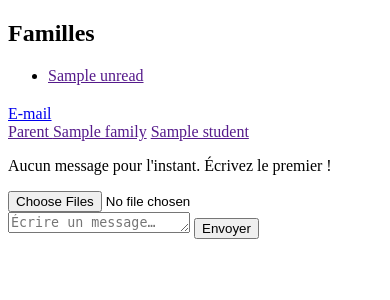
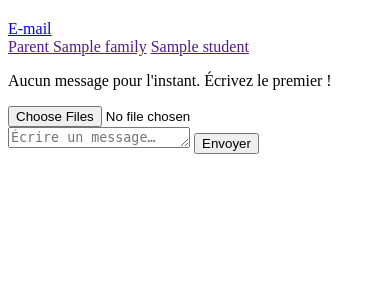
Before and after one commit to Azzurra06/LeevelApp, a PHP site: template app/views/t_messages.php in a window 390 px wide. Shown: the top 300 px of the page. Run offline with PHP 8.4, Linux system fonts and the light colour scheme; the template is opened without the code that fills it: most values are stand-ins (such as "Sample title", 1, 10 or a date in 2020); data that the repository does not hold is empty.

Commit message:
Messagerie tutrice : plus de liste des familles ; sur mobile, bascule Parent / élève à côté du nom
L'élève se choisit déjà dans la barre du haut. Sur mobile, les icônes téléphone / e-mail laissent
la place à la bascule Parent / élève, sur la même ligne que le nom de la famille.

Co-Authored-By: Claude Opus 5.5 <noreply@anthropic.com>
Claude-Session: https://claude.ai/code/session_01WrVmNvKeFszsCpXY3z8BA4

```diff
--- a/app/views/t_messages.php
+++ b/app/views/t_messages.php
@@ -1,15 +1,5 @@
 <?php $title = 'Messagerie'; $me = current_user(); $channel = $ch; $postUrl = url('t_messages', ['sid' => $s['id']] + ($ch === 'student' ? ['ch' => 'student'] : [])); ?>
-<div class="msg-layout">
-  <aside class="card thread-list">
-    <h2>Familles</h2>
-    <ul class="list">
-      <?php foreach ($threads as $th): $x = $th['s']; ?>
-        <li class="li-link<?= (int)$x['id'] === (int)$s['id'] ? ' current' : '' ?>"><a href="<?= e(url('t_messages', ['sid' => $x['id']])) ?>">
-          <div><strong><?= e($x['first_name']) ?></strong><?php if ($th['unread']): ?> <span class="nav-badge"><?= $th['unread'] ?></span><?php endif ?><br>
-            <small class="muted"><?= $th['last'] ? e(mb_strimwidth($th['last']['body'], 0, 48, '…') ?: '📎 Pièce jointe') : 'Aucun message' ?></small></div></a></li>
-      <?php endforeach ?>
-    </ul>
-  </aside>
+<div class="msg-layout msg-single">
   <section class="card chat-card">
     <div class="chat-top"><div class="row between thread-head"><h2><?= e($s['family_name']) ?></h2>
       <?php if ($parent): ?><div class="row"><?php if (!empty($parent['phone'])): ?><a class="btn ghost sm" title="Appeler" aria-label="Appeler le parent" href="tel:<?= e(preg_replace('/[^0-9+]/', '', $parent['phone'])) ?>"><?= icon('message-circle') ?> <span class="lbl"><?= e($parent['phone']) ?></span></a><?php endif ?>
```
Also changed, not shown: assets/app.css (+12 -0 lines).
